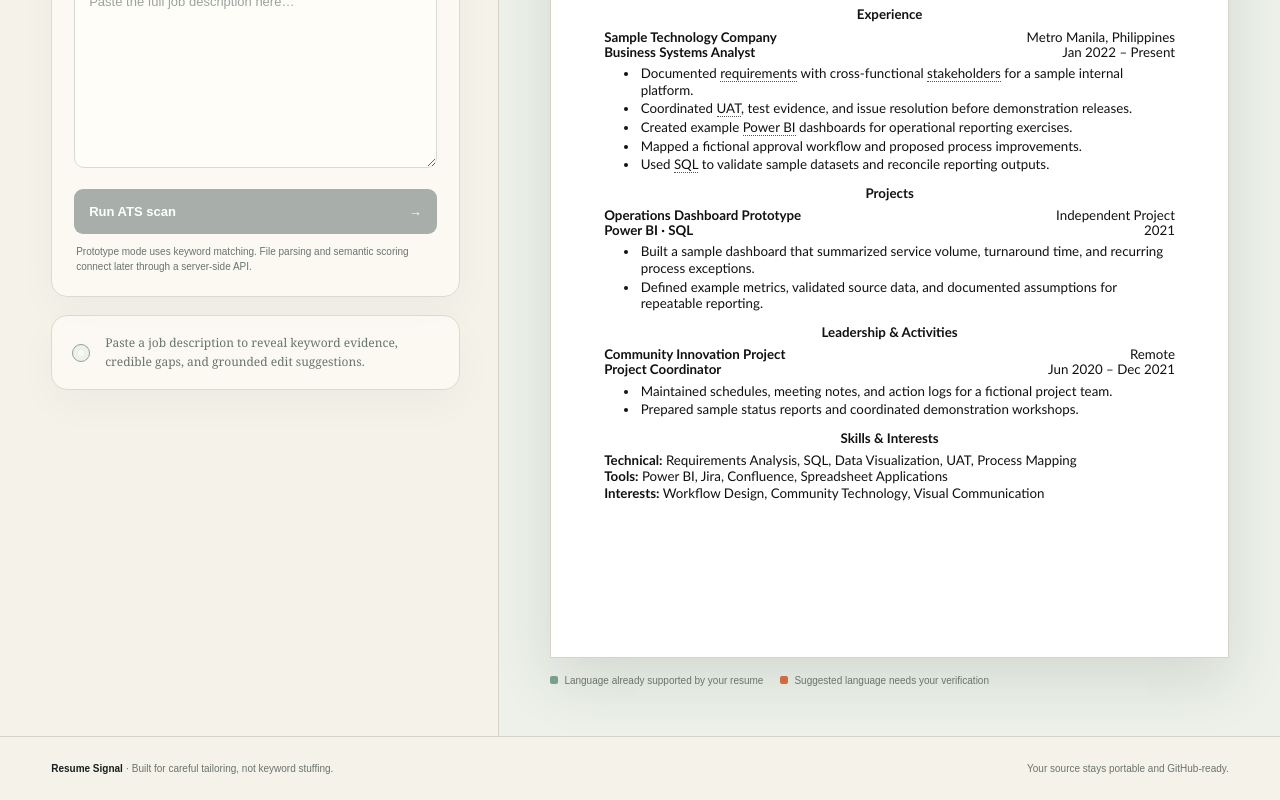
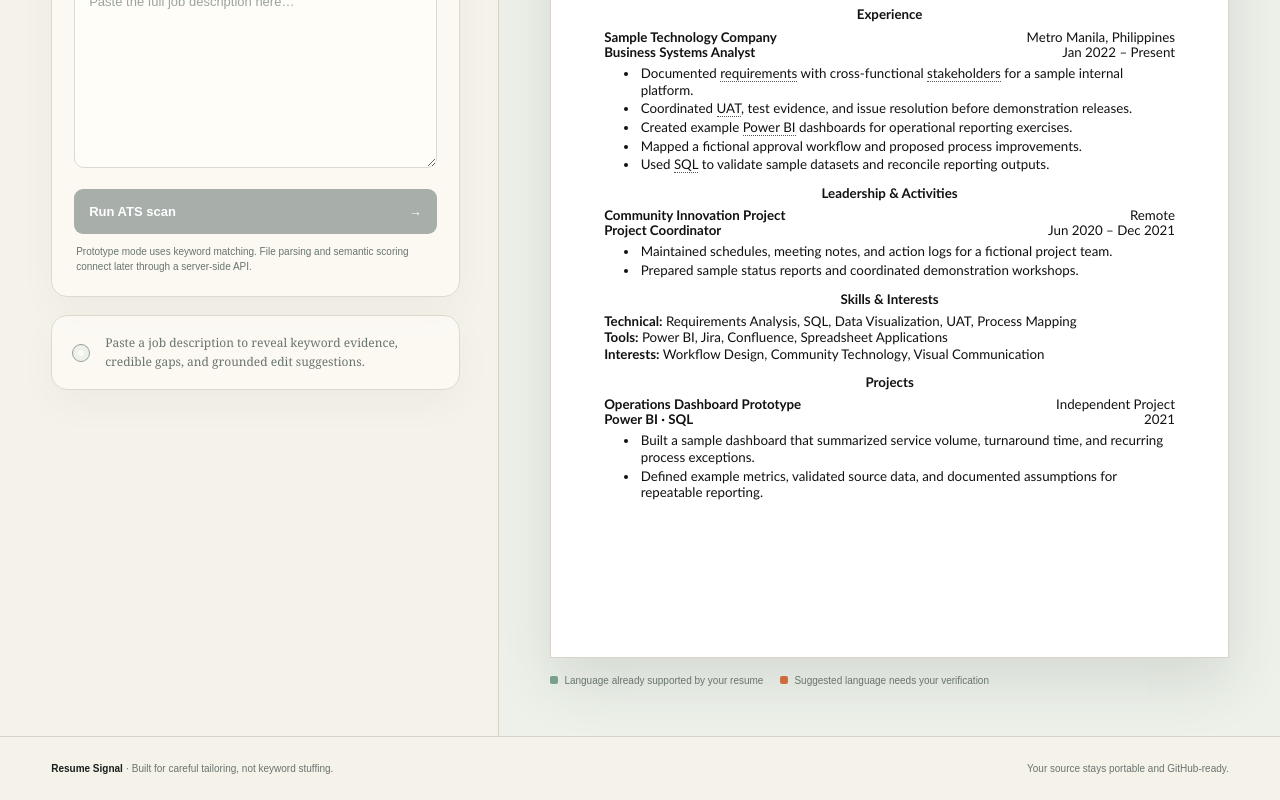
Before and after one commit to carlo-cortez/resume-signal, a Next.js app: page / in a window 1280 px wide. Shown: the part 929-1729 px from the top of the page. Built offline with nearby package versions, Linux system fonts and the light colour scheme.

Commit message:
Move projects to end of resume

```diff
--- a/app/page.tsx
+++ b/app/page.tsx
@@ -469,13 +469,6 @@ export default function Home() {
                 </ResumeRole>
               </ResumeSection>
 
-              <ResumeSection title="Projects">
-                <ResumeRole organization="Operations Dashboard Prototype" location="Independent Project" title="Power BI · SQL" date="2021">
-                  <li>Built a sample dashboard that summarized service volume, turnaround time, and recurring process exceptions.</li>
-                  <li>Defined example metrics, validated source data, and documented assumptions for repeatable reporting.</li>
-                </ResumeRole>
-              </ResumeSection>
-
               <ResumeSection title="Leadership & Activities">
                 <ResumeRole organization="Community Innovation Project" location="Remote" title="Project Coordinator" date="Jun 2020 – Dec 2021">
                   <li>Maintained schedules, meeting notes, and action logs for a fictional project team.</li>
@@ -487,6 +480,13 @@ export default function Home() {
                 <p className="skill-line"><strong>Technical:</strong> Requirements Analysis, SQL, Data Visualization, UAT, Process Mapping</p>
                 <p className="skill-line"><strong>Tools:</strong> Power BI, Jira, Confluence, Spreadsheet Applications</p>
                 <p className="skill-line"><strong>Interests:</strong> Workflow Design, Community Technology, Visual Communication</p>
+              </ResumeSection>
+
+              <ResumeSection title="Projects">
+                <ResumeRole organization="Operations Dashboard Prototype" location="Independent Project" title="Power BI · SQL" date="2021">
+                  <li>Built a sample dashboard that summarized service volume, turnaround time, and recurring process exceptions.</li>
+                  <li>Defined example metrics, validated source data, and documented assumptions for repeatable reporting.</li>
+                </ResumeRole>
               </ResumeSection>
             </div>
             <div className="preview-legend">
```
Also changed, not shown: 1 other file (tests, documents, lock files or other folders).
